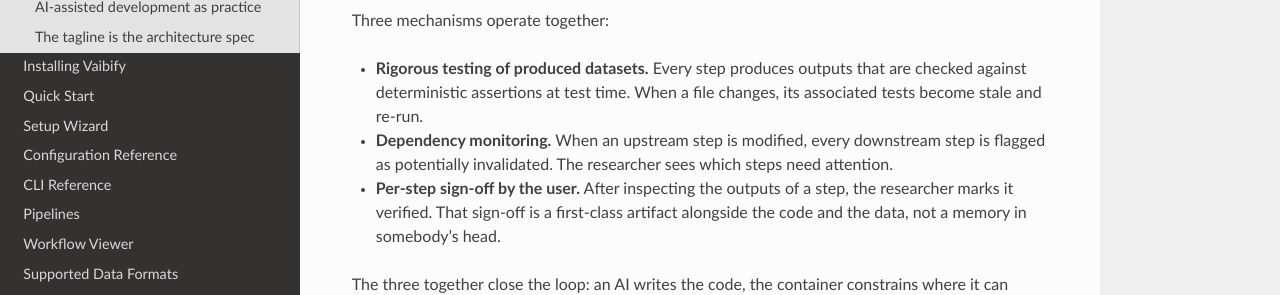
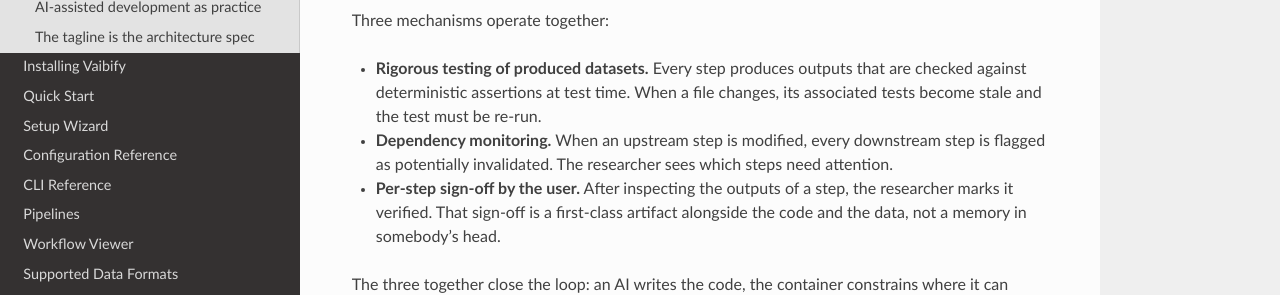
Before and after one commit to RoryBarnes/vaibify, a Sphinx documentation site: the page built from docs/philosophy.md, in a window 1280 px wide and 900 px high, scrolled down 1000 px. Shown: the part 199-494 px from the top of the window. Built offline with Sphinx 7.4.7 and the Read the Docs theme 3.1.0, drawn with Linux system fonts in a browser that asks for light colours.

Commit message:
Update testing mechanism description in philosophy.md
Clarified the process for re-running tests when a file changes.

```diff
--- a/docs/philosophy.md
+++ b/docs/philosophy.md
@@ -62,7 +62,7 @@ Three mechanisms operate together:
 - **Rigorous testing of produced datasets.** Every step produces
   outputs that are checked against deterministic assertions at test
   time. When a file changes, its associated tests become stale and
-  re-run.
+  the test must be re-run.
 - **Dependency monitoring.** When an upstream step is modified, every
   downstream step is flagged as potentially invalidated. The
   researcher sees which steps need attention.
```
